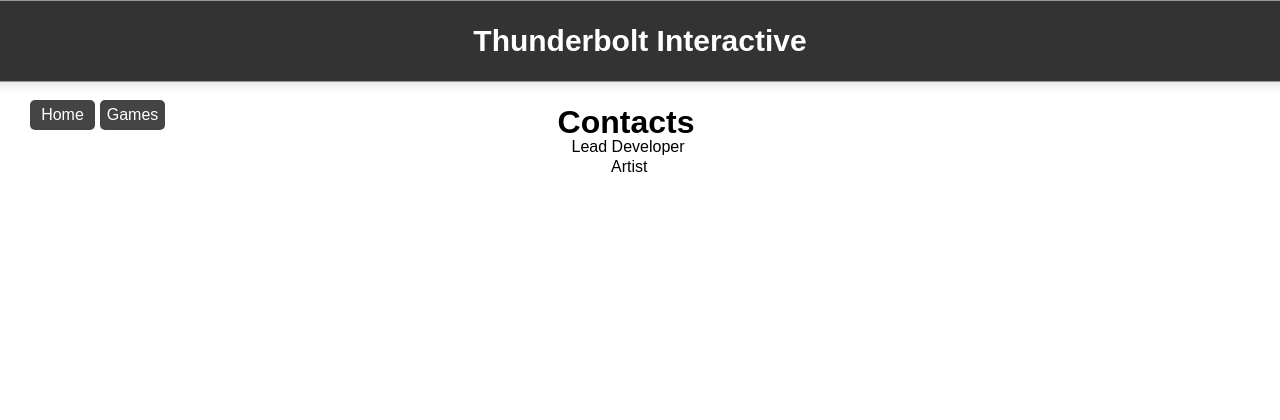
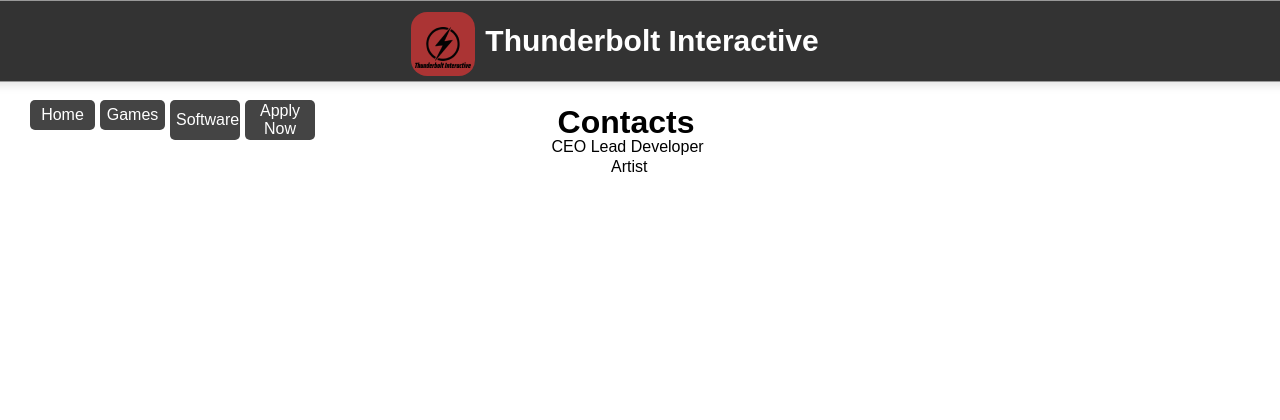
Before and after one commit to APersonIThink12/website, a Flask app: page /contact in a window 1280 px wide. Shown: the top 420 px of the page. Run offline with Flask 3, Linux system fonts and the light colour scheme.

Commit message:
complete revamp

```diff
--- a/src/static/style.css
+++ b/src/static/style.css
@@ -103,7 +103,7 @@
 .game button {
     width: 100%;
     height: 100%;
-    background-color: rgba(0, 0, 0, 0.2);
+    background-color: lightblue;
     /* Semi-transparent background */
     border: none;
     display: flex;
@@ -153,6 +153,7 @@
     font-size: 18px;
     font-weight: bold;
     z-index: 2;
+    font-family: Arial, sans-serif;
 }
 
 .buyBtn {
@@ -253,7 +254,7 @@ html, body {
     display: inline-block;
     position: relative;
     top: -300px;
-    text-align: center;
+    left: -20px;
 }
 
 .contact1::before,
@@ -265,14 +266,14 @@ html, body {
 }
 
 .contact1::before {
-    content: "Lead Developer";
+    content: "CEO Lead Developer";
     opacity: 1; /* Visible by default */
 }
 
 .contact1::after {
-    content: "thunderboltinteractivegames@gmail.com";
+    content: "Theodore Cromwell:thunderboltinteractivegames@gmail.com";
     opacity: 0; /* Hidden by default */
-    left: -70px;
+    left: -125px;
 }
 
 .contact1:hover::before {
@@ -328,7 +329,6 @@ html, body {
     text-align: center;
     left: -14px;
 }
-
 
 .vglCompilerBtn {
     width: 70px;
@@ -528,6 +528,7 @@ html, body {
     box-shadow: 0 4px 8px rgba(0, 0, 0, 0.2);
     text-align: center;
     top: 100px;
+    font-family: sans-serif;
 }
 
 .news {
@@ -655,3 +656,49 @@ html, body {
     color: inherit;
     cursor: pointer;
 }
+
+.title {
+    display: flex;
+    align-items: center; /* Aligns the image and text */
+    gap: 10px; /* Space between image and text */
+}
+
+.headerImg {
+    width: 64px;
+    height: 64px;
+    border-radius: 25%; /* Makes it round */
+    margin-left: -50px; /* Moves it slightly left */
+    margin-top: 10px;
+}
+
+.applyButton {
+    width: 70px;
+    height: 40px;
+    display: flex;
+    justify-content: center;
+    align-items: center;
+    position: fixed;
+    top: 100px;
+    background-color: #444;
+    color: white;
+    font-size: 16px;
+    border: none;
+    border-radius: 5px;
+    cursor: pointer;
+    z-index: 999;
+    left: 245px;
+}
+
+.applyButton button {
+    width: 100%;
+    height: 100%;
+    font-size: 16px;
+    border: none;
+    background-color: transparent;
+    color: inherit;
+    cursor: pointer;
+}
+
+.applyButton:hover {
+    background-color: #555;
+}
--- a/src/templates/contact.html
+++ b/src/templates/contact.html
@@ -3,16 +3,23 @@
 {% block title %}Thunderbolt Interactive{% endblock %}
 
 {% block body %}
-  <div class="title" id="title">
-    <a href="/">
-      <h1 class="header">Thunderbolt Interactive</h1>
-    </a>
-  </div>
+<div class="title" id="title">
+  <a href="/">
+    <img class="headerImg" src="static/favicon.ico" alt="Favicon">
+  </a>
+  <a href="/">
+    <h1 class="header">Thunderbolt Interactive</h1>
+  </a>
+</div>
   <div class="contactsDiv">
   <h1 class="contacts">Contacts</h1>
     <p class="contact1"></p>
     <p class="contact2"></p>
   </div>
+
+<div class="button-container">
+  <button class="applyButton" onclick="window.location.href='https://docs.google.com/forms/d/e/1FAIpQLSeoDXeIpurH4XMnql9Krg3hcxVhtQSbJsbHImccX9vNEzAODg/viewform?usp=header'">Apply Now</button>
+</div>
 
   <!-- Navigation buttons moved here to appear on the contact page -->
   <div class="navigationBtns">
@@ -22,5 +29,8 @@
     <div class="gamesBtn">
       <button onclick="location.href='/games'">Games</button>
     </div>
+    <div class="softwareBtn">
+      <button onclick="location.href='/software'">Software</button>
+    </div>
   </div>
 {% endblock %}
--- a/src/templates/radiant-ruin.html
+++ b/src/templates/radiant-ruin.html
@@ -4,10 +4,12 @@
 
 {% block body %}
 <div class="title" id="title">
+  <img class="headerImg" src="/static/favicon.ico" alt="Favicon">
   <a href="/">
     <h1 class="header">Thunderbolt Interactive</h1>
   </a>
 </div>
+
 
 <div class="mainContainer" id="mainContainer">
   <div class="homeBtn">
--- a/src/templates/ratchet.html
+++ b/src/templates/ratchet.html
@@ -4,10 +4,12 @@
 
 {% block body %}
 <div class="title" id="title">
+    <img class="headerImg" src="/static/favicon.ico" alt="Favicon">
     <a href="/">
         <h1 class="header">Thunderbolt Interactive</h1>
     </a>
 </div>
+
 
 <div class="navigationBtns">
     <div class="homeBtn">
```
Also changed, not shown: src/templates/about.html (+8 -5 lines), src/templates/games.html (+8 -5 lines), src/templates/index.html (+9 -5 lines), src/templates/software.html (+8 -5 lines), src/static/favicon.ico, src/static/logo.png (deleted).
